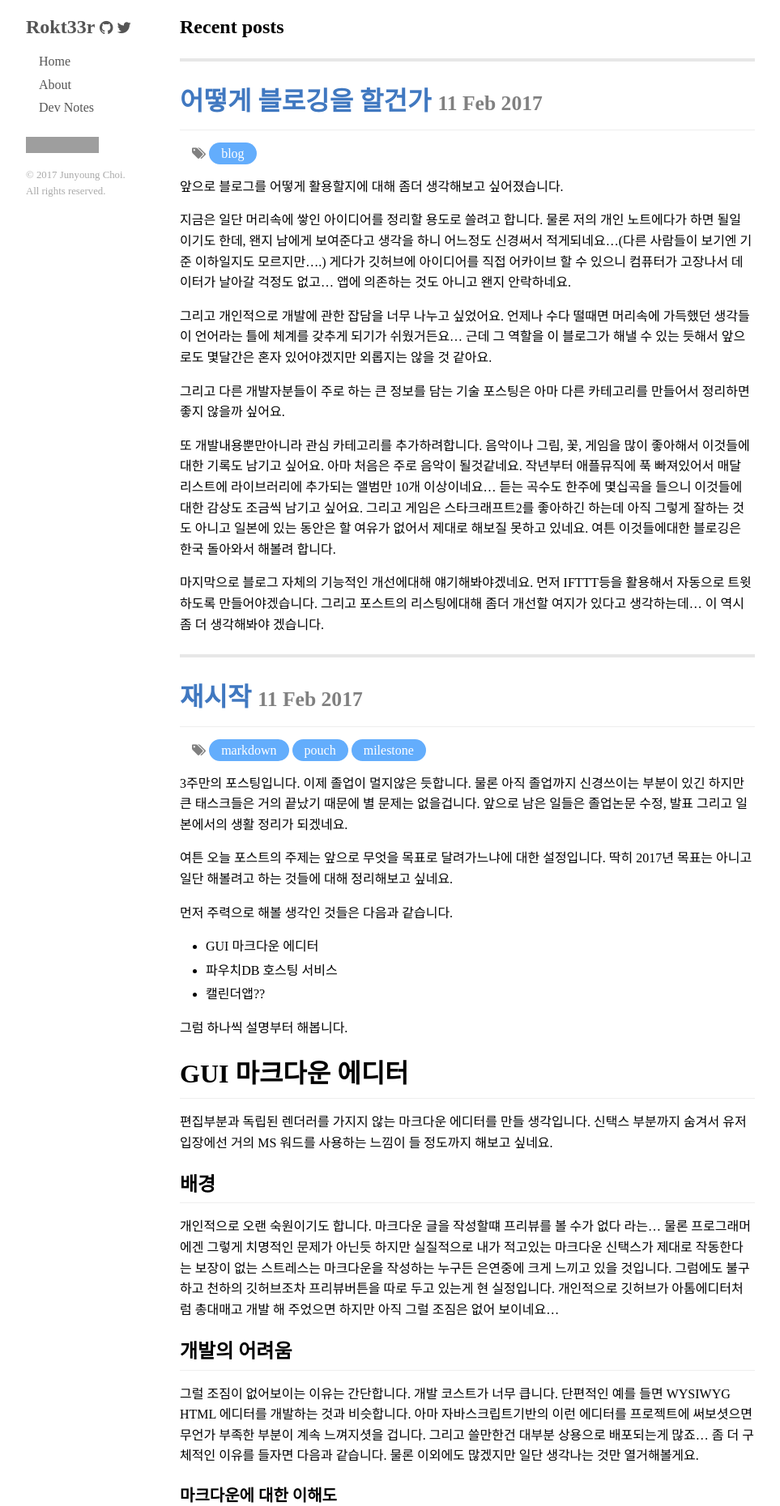
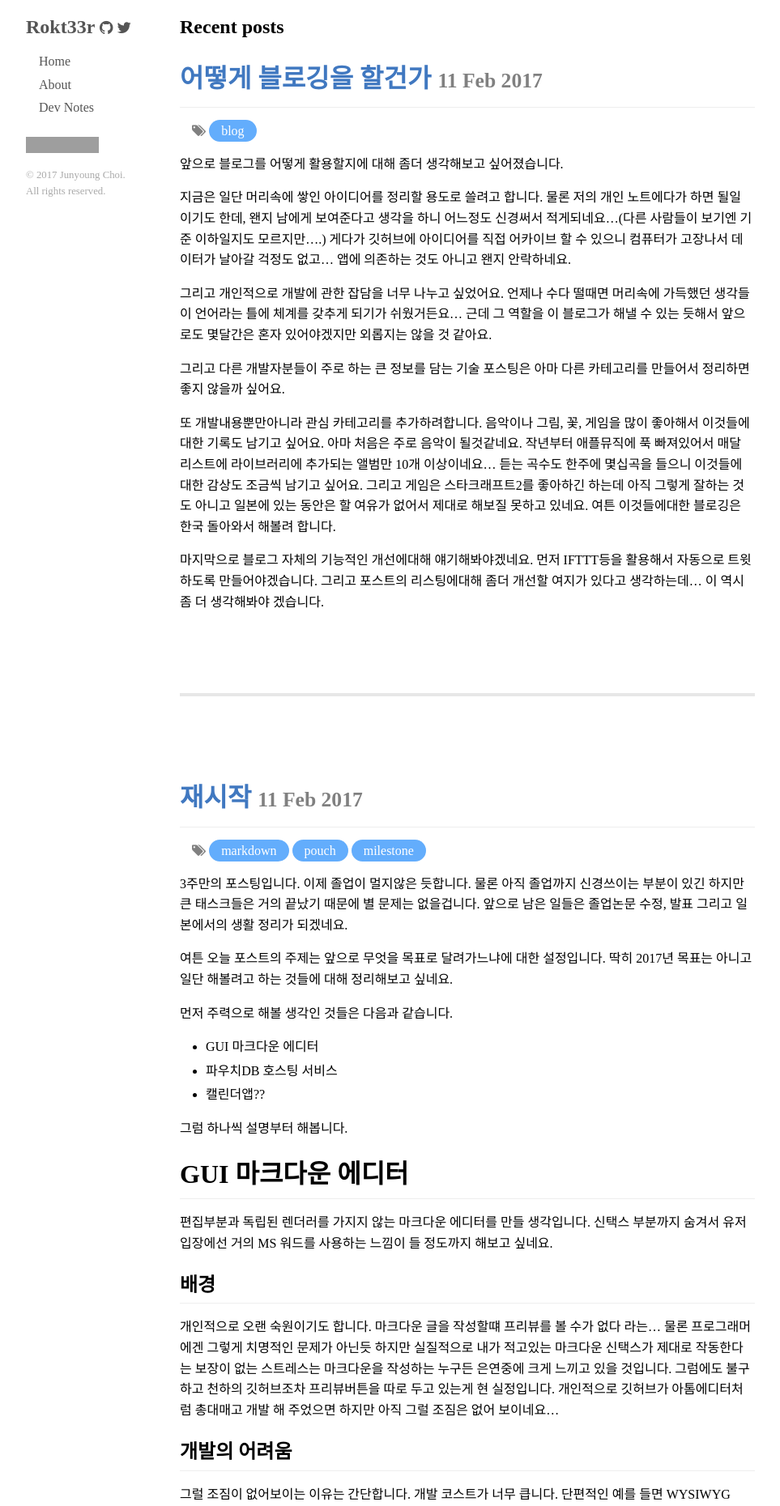
Before and after one commit to Rokt33r/rokt33r.github.io, a Jekyll site: the page built from index.html, in a window 1280 px wide. Shown: the top 1860 px of the page at 81% size, without its empty margins (158-1121 px from the left). Built offline with Jekyll 4.4.1, drawn with Linux system fonts in a browser that asks for light colours; nearby versions of some CDN libraries; emoji names are drawn with the system emoji font; some web fonts are replaced; the list of posts is cut into pages by our own code; grey boxes are pictures that could not be loaded.

Commit message:
Update index page

```diff
--- a/index.html
+++ b/index.html
@@ -10,7 +10,6 @@ title: Home
   <h2>Recent posts</h2>
   {% for post in paginator.posts %}
   <div class="post gfm">
-    <hr/>
     <h1 class="post-title">
       <a href="{{ site.baseurl }}{{ post.url }}">
         {{ post.title }}
@@ -32,6 +31,7 @@ title: Home
     </div>
 
     {{ post.content }}
+    <hr class="post-divider"/>
   </div>
   {% endfor %}
 </div>
--- a/public/css/style.scss
+++ b/public/css/style.scss
@@ -108,6 +108,10 @@ $screen-md-width: 767px;
   }
 }
 
+.post-divider {
+  margin: 100px 0 !important;
+}
+
 .post-content {
   margin: 15px auto;
 }
```
